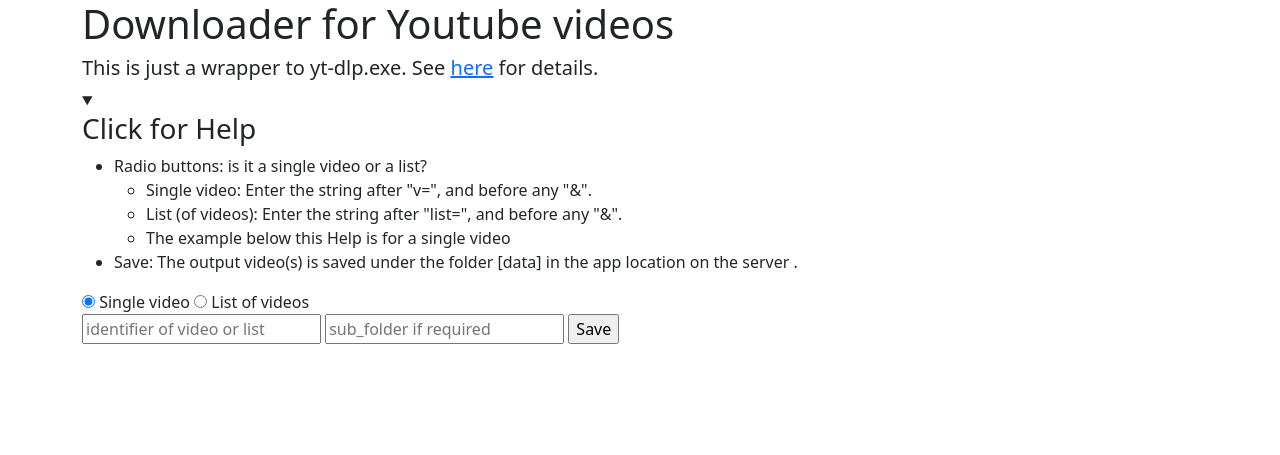
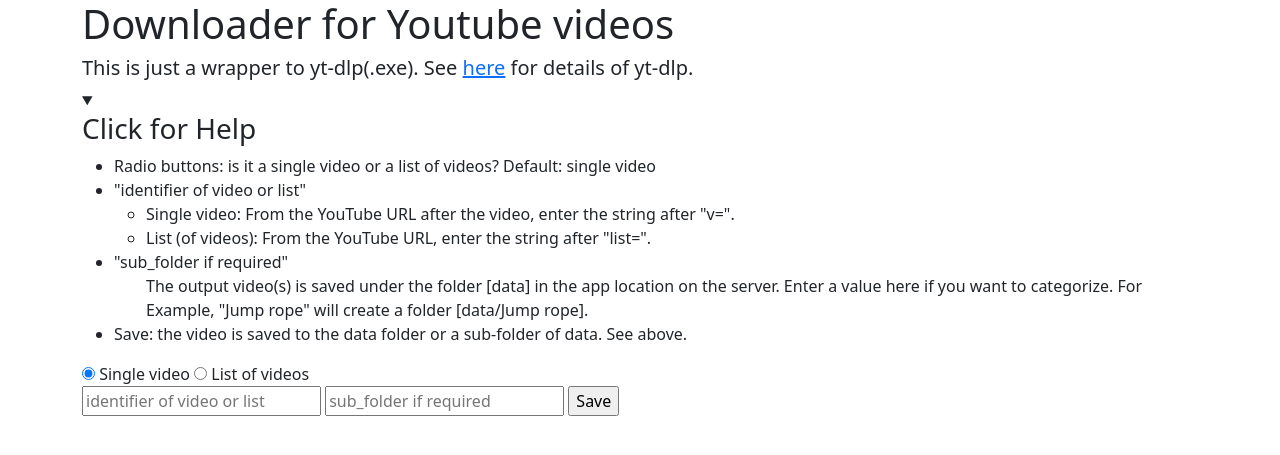
Before and after one commit to aadennis/PythonSandboxAA, a FastAPI app: template VideoHandling/src/templates/ytdl.html in a window 1280 px wide, after a click on "Click for Help". Shown: the top 455 px of the page. Run offline with FastAPI, Linux system fonts and the light colour scheme; the template is opened without the code that fills it, so the values that code supplies are empty; parts of the project's set-up code (start-up, migrations or seed data) failed here and were passed over.

Commit message:
enable saving to a sub_folder

```diff
--- a/VideoHandling/src/templates/ytdl.html
+++ b/VideoHandling/src/templates/ytdl.html
@@ -14,19 +14,27 @@
 <body>
     <div class="container">
         <H1>Downloader for Youtube videos</H1>
-        <H5>This is just a wrapper to yt-dlp.exe. See <a href="https://github.com/yt-dlp/yt-dlp#readme">here</a> for details. </H5>
+        <H5>This is just a wrapper to yt-dlp(.exe). See <a href="https://github.com/yt-dlp/yt-dlp#readme">here</a> for
+            details of yt-dlp. </H5>
         <details>
             <summary>
                 <H3>Click for Help</H3>
             </summary>
             <ul>
-                <li>Radio buttons: is it a single video or a list?</li>
+                <li>Radio buttons: is it a single video or a list of videos? Default: single video</li>
+                <li>"identifier of video or list"</li>
                 <ul>
-                    <li>Single video: Enter the string after "v=", and before any "&".</li>
-                    <li>List (of videos): Enter the string after "list=", and before any "&".</li>
-                    <li>The example below this Help is for a single video</li>
+                    <li>Single video: From the YouTube URL after the video, enter the string after "v=".</li>
+                    <li>List (of videos): From the YouTube URL, enter the string after "list=".</li>
                 </ul>
-                <li>Save: The output video(s) is saved under the folder [data] in the app location on the server .</li>
+                <li>"sub_folder if required"
+                    <ul>
+                        The output video(s) is saved under the folder [data] in the app location on the server.
+                        Enter a value here if you want to categorize. For Example, "Jump rope" will create a folder
+                        [data/Jump rope].
+                    </ul>
+                </li>
+                <li>Save: the video is saved to the data folder or a sub-folder of data. See above.</li>
             </ul>
         </details>
         <form method="post">
--- a/VideoHandling/src/ytdl_model.py
+++ b/VideoHandling/src/ytdl_model.py
@@ -23,7 +23,7 @@
 from sys import platform
 import os
 
-def save_video(link, single_or_list):
+def save_video(link, single_or_list, sub_folder = ""):
     ytexe = "yt-dlp.exe"
     yt_prefix = ""
     playlist_parameter = ""
@@ -34,11 +34,11 @@
 
     if (is_single_video(single_or_list)):
         yt_prefix = "https://www.youtube.com/watch?v="
-        output_template = f"data/%(title)s-%(id)s"
+        output_template = f"data/{sub_folder}/%(title)s-%(id)s"
     else:  # list...
         yt_prefix = "https://www.youtube.com/watch?list="
         playlist_parameter = "--yes-playlist"
-        output_template = f"data/%(playlist_index)s-%(title)s-%(id)s"
+        output_template = f"data/{sub_folder}/%(playlist_index)s-%(title)s-%(id)s"
 
     command_line = f"{ytexe} {yt_prefix}{link} {playlist_parameter} -o {output_template}.mp4"
     print(f"[cmd line]: {command_line}")
```
Also changed, not shown: VideoHandling/src/ytdl_view.py (+5 -3 lines).
